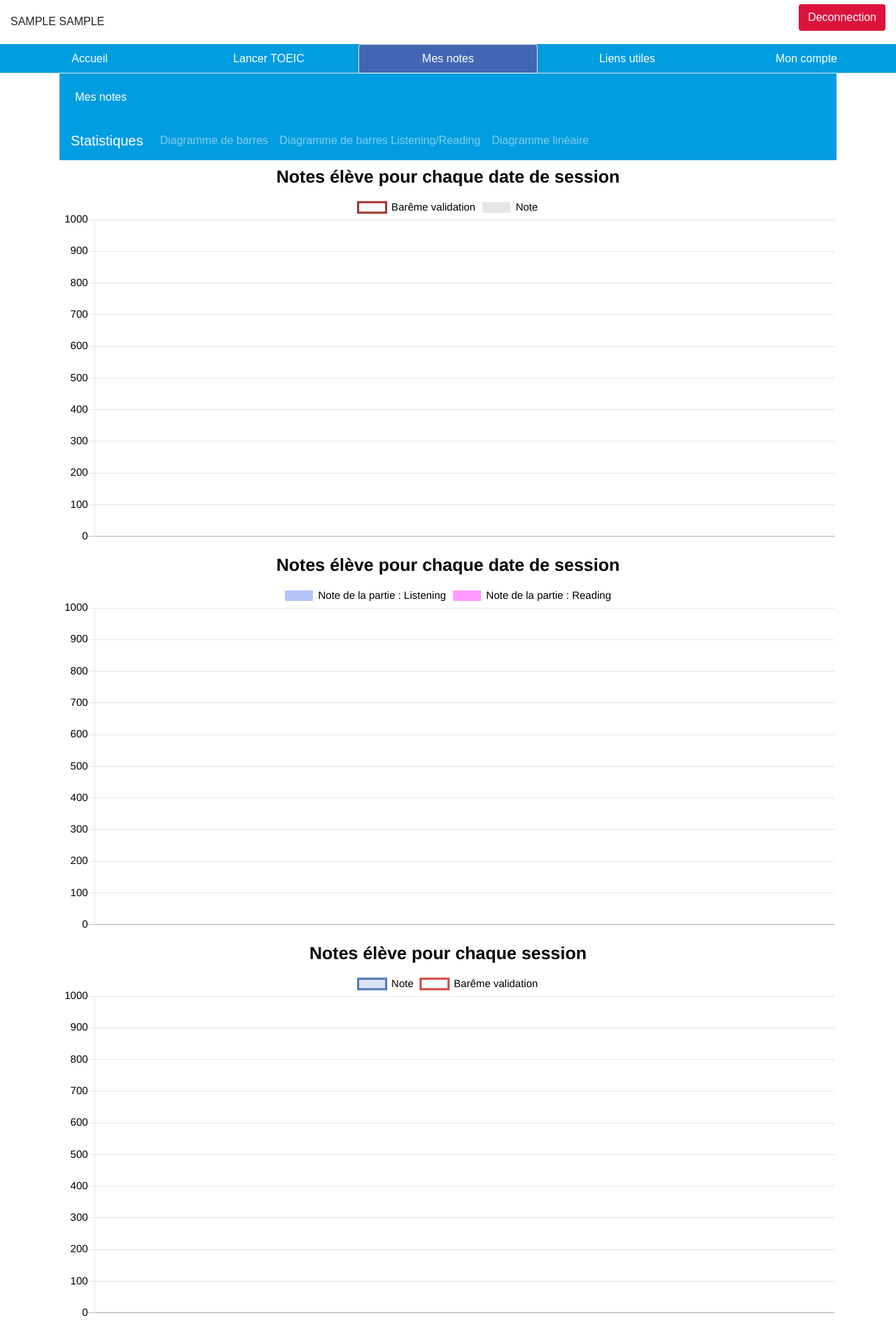
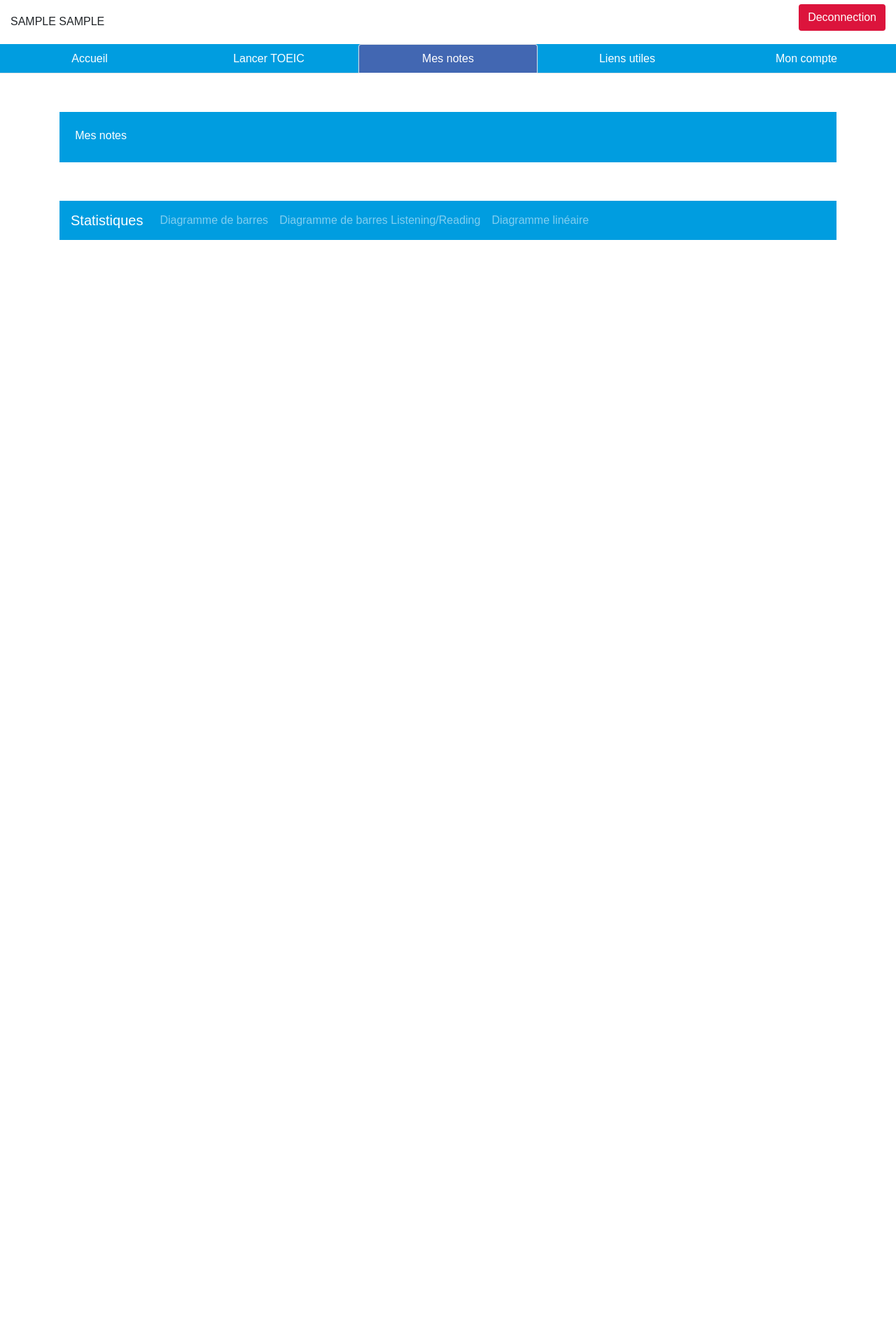
Before and after one commit to lilianmisser/Piscine, a PHP site: page /mesNotes.php in a window 1280 px wide. Shown: the whole page at 70% size. After the commit the page ends 343 px from the top, so only its background shows below. Run offline with PHP 8.4, Linux system fonts and the light colour scheme; the visitor is signed in with stand-in values (Sample User, id 1); data comes from the database, SQL or seed files in the repository; data that the repository does not hold is empty.

Commit message:
Add files via upload

```diff
--- a/css/mesNotes.css
+++ b/css/mesNotes.css
@@ -4,3 +4,33 @@
 	min-height:30rem;
 	padding-top:2%;
 }
+.barre{
+	display:none;
+}
+
+.barre2{
+	display:none;
+}
+
+.line{
+	display: none;
+}
+
+:target{
+	display:block;
+}
+
+.notes{
+	padding-top:5%;
+}
+
+.notes div{
+}
+
+.decalage{
+	padding-left:5%;
+	padding-right:0px;
+	border-bottom:solid #009DE0;
+	border-right: solid #009DE0;
+	border-left: solid #009DE0;
+}
```
